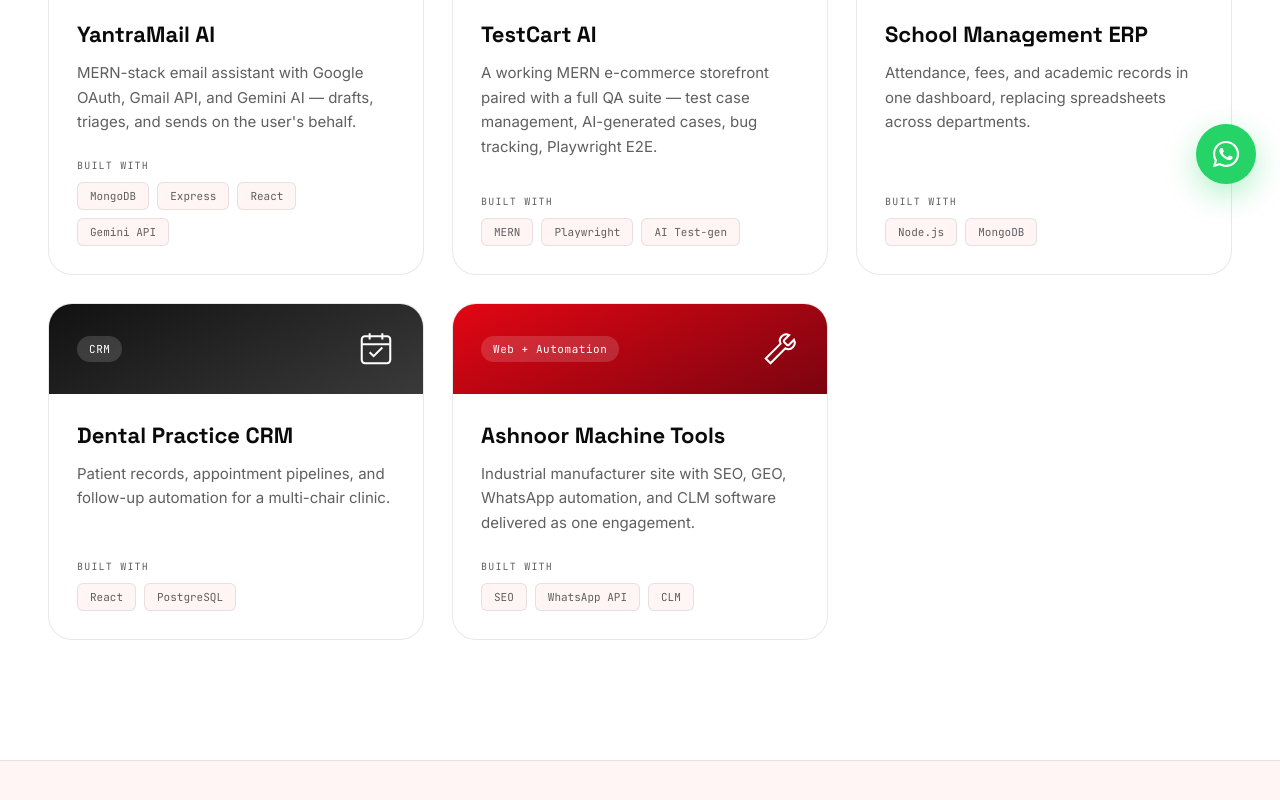
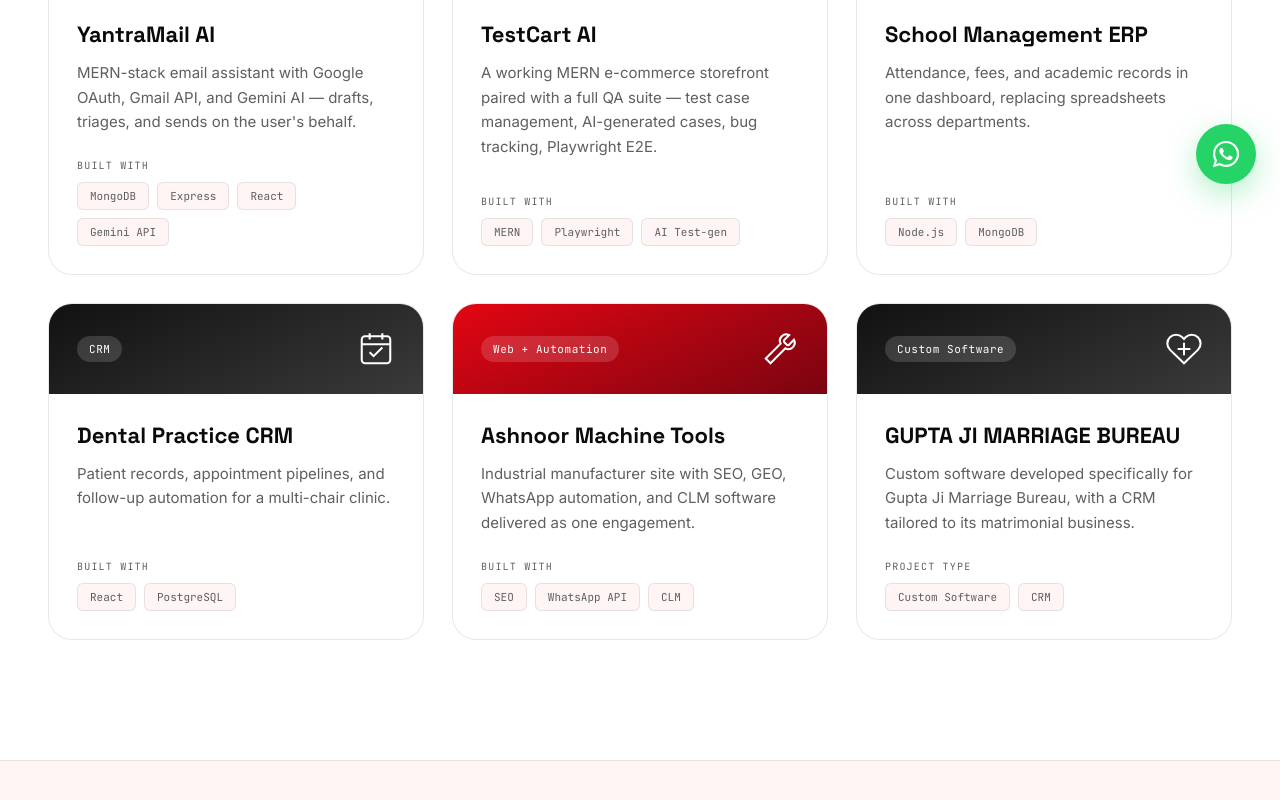
Before and after one commit to khushisharma4857/Tech-Yantra-Website, a React (Vite) app: page /work in a window 1280 px wide. Shown: the part 592-1392 px from the top of the page. Built offline with nearby package versions, Linux system fonts and the light colour scheme.

Commit message:
Add Gupta Ji custom software portfolio project

```diff
--- a/src/data/projects.jsx
+++ b/src/data/projects.jsx
@@ -28,5 +28,11 @@ export const projects = [
     desc: 'Industrial manufacturer site with SEO, GEO, WhatsApp automation, and CLM software delivered as one engagement.',
     stack: ['SEO', 'WhatsApp API', 'CLM'], alt: false,
     icon: <path d="M14.7 6.3a1 1 0 000 1.4l1.6 1.6a1 1 0 001.4 0l3.1-3.1a4 4 0 01-5.4 5.4L6 21l-3-3 9.4-9.4a4 4 0 015.4-5.4l-3.1 3.1z" />
+  },
+  {
+    tag: 'Custom Software', title: 'GUPTA JI MARRIAGE BUREAU',
+    desc: 'Custom software developed specifically for Gupta Ji Marriage Bureau, with a CRM tailored to its matrimonial business.',
+    stack: ['Custom Software', 'CRM'], stackLabel: 'Project type', alt: true,
+    icon: <><path d="M20.8 4.6a5.5 5.5 0 00-7.8 0L12 5.7l-1.1-1.1a5.5 5.5 0 00-7.8 7.8l1.1 1.1L12 21l7.8-7.5 1.1-1.1a5.5 5.5 0 00-.1-7.8z" /><path d="M8 12h8M12 8v8" /></>
   }
 ];
--- a/src/pages/WorkPage.jsx
+++ b/src/pages/WorkPage.jsx
@@ -64,7 +64,7 @@ export default function WorkPage() {
               <p className="project-desc">{project.desc}</p>
 
               <div className="project-stack">
-                <span className="project-stack-label">Built with</span>
+                <span className="project-stack-label">{project.stackLabel || 'Built with'}</span>
                 <ul>
                   {project.stack.map(tech => (
                     <li key={tech}>{tech}</li>
```
